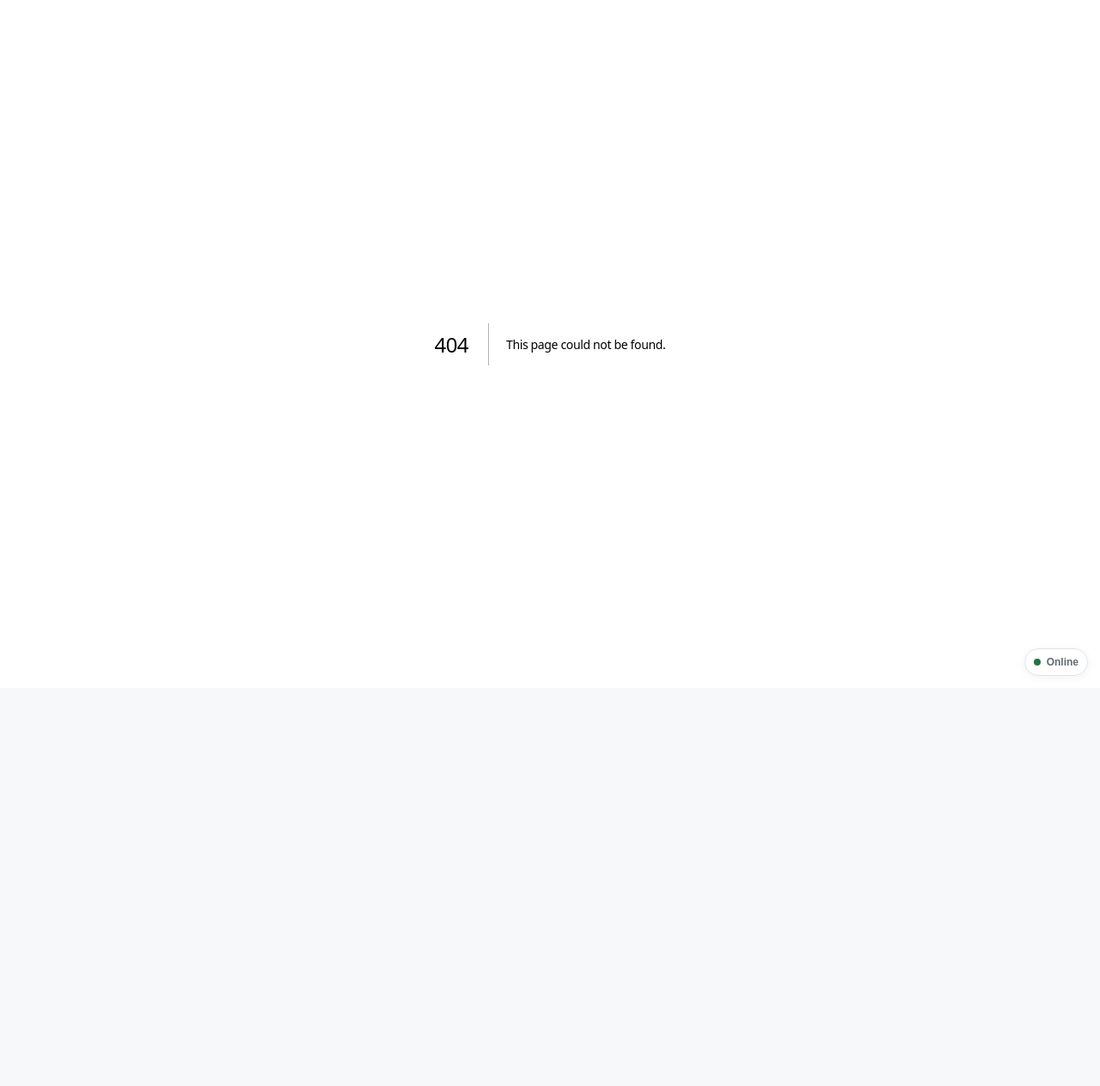
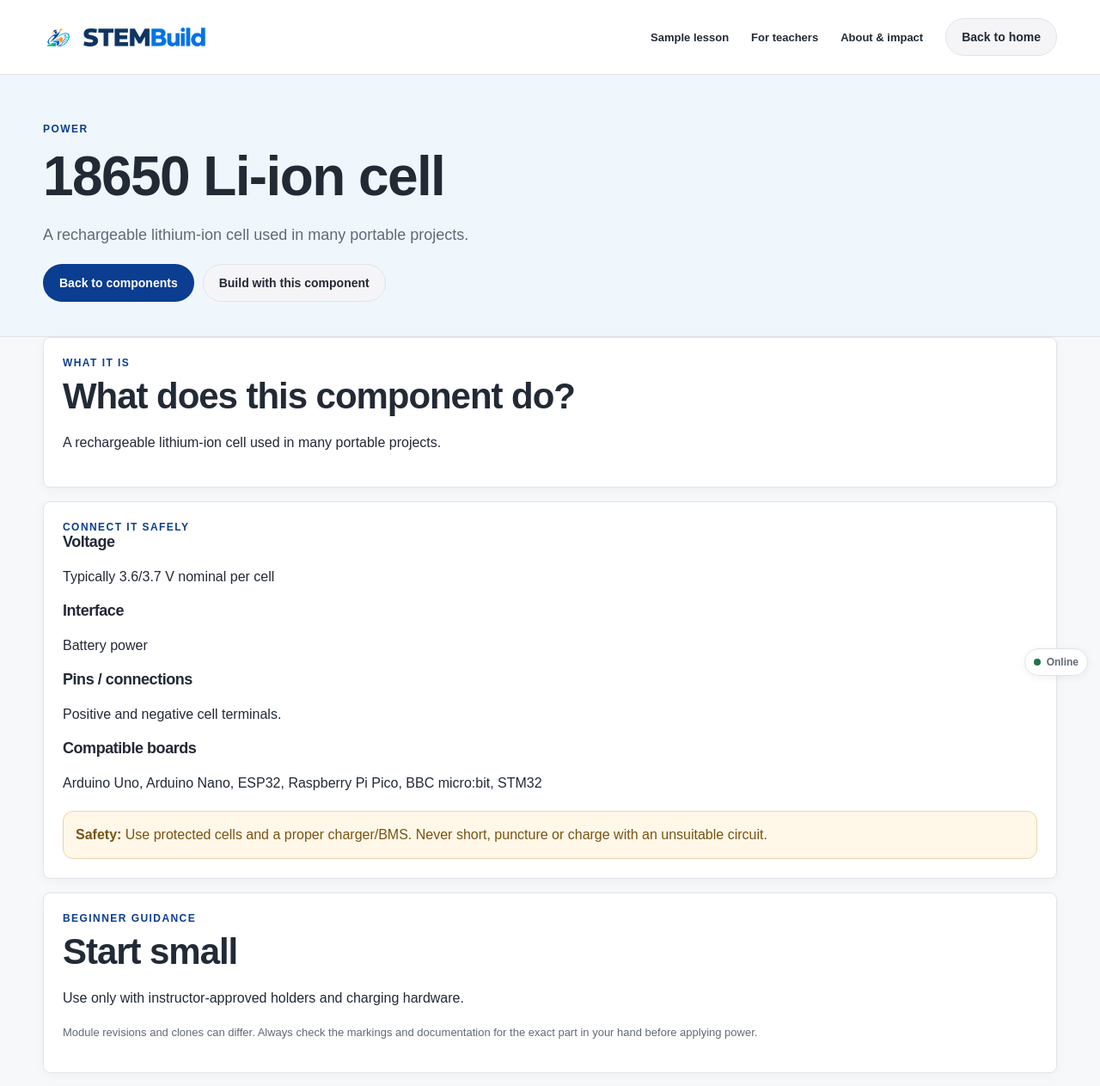
Before and after one commit to cath365/STEMBuild-, a Next.js app: page /components/18650 in a window 1280 px wide. Before the commit this address had no page. Shown: the top 1263 px of the page at 86% size. Before the commit the page ends 800 px from the top, so only its background shows below. Built offline with nearby package versions, Linux system fonts and the light colour scheme.

Commit message:
learn: add component detail pages

```diff
--- /dev/null
+++ b/src/app/components/[slug]/page.tsx
@@ -0,0 +1,95 @@
+import type { Metadata } from "next";
+import Link from "next/link";
+import { notFound } from "next/navigation";
+import { PublicHeader } from "@/components/public-header";
+import { PublicFooter } from "@/components/public-footer";
+import { componentBySlug, componentCatalog, projectsUsingComponent } from "@/lib/build-catalog";
+
+export function generateStaticParams() {
+  return componentCatalog.map((item) => ({ slug: item.slug }));
+}
+
+export async function generateMetadata({ params }: { params: Promise<{ slug: string }> }): Promise<Metadata> {
+  const { slug } = await params;
+  const item = componentBySlug(slug);
+  if (!item) return {};
+  return { title: item.name, description: item.summary };
+}
+
+export default async function ComponentDetailPage({ params }: { params: Promise<{ slug: string }> }) {
+  const { slug } = await params;
+  const item = componentBySlug(slug);
+  if (!item) notFound();
+  const projects = projectsUsingComponent(item.slug);
+
+  return <div>
+    <PublicHeader />
+    <main>
+      <section className="sample-hero">
+        <div className="container">
+          <div className="eyebrow">{item.category}</div>
+          <h1>{item.name}</h1>
+          <p className="lead">{item.summary}</p>
+          <div className="inline" style={{marginTop:18}}>
+            <Link className="btn btn-primary" href="/components">Back to components</Link>
+            {projects[0] ? <Link className="btn" href={`/build/${projects[0].slug}`}>Build with this component</Link> : null}
+          </div>
+        </div>
+      </section>
+
+      <div className="container component-detail-layout">
+        <article className="stack">
+          <section className="card">
+            <div className="eyebrow">What it is</div>
+            <h2 style={{marginTop:8}}>What does this component do?</h2>
+            <p>{item.summary}</p>
+          </section>
+
+          <section className="card">
+            <div className="eyebrow">Connect it safely</div>
+            <div className="component-detail-grid">
+              <div><h3>Voltage</h3><p>{item.voltage}</p></div>
+              <div><h3>Interface</h3><p>{item.interface}</p></div>
+              <div><h3>Pins / connections</h3><p>{item.pins}</p></div>
+              <div><h3>Compatible boards</h3><p>{item.compatibleBoards.join(", ")}</p></div>
+            </div>
+            <div className="notice" style={{marginTop:18}}><strong>Safety:</strong> {item.safety}</div>
+          </section>
+
+          <section className="card">
+            <div className="eyebrow">Beginner guidance</div>
+            <h2 style={{marginTop:8}}>Start small</h2>
+            <p>{item.beginnerTip}</p>
+            <p className="small muted">Module revisions and clones can differ. Always check the markings and documentation for the exact part in your hand before applying power.</p>
+          </section>
+
+          <section className="card">
+            <div className="eyebrow">Build something</div>
+            <h2 style={{marginTop:8}}>Projects that use {item.name}</h2>
+            {projects.length ? <div className="project-match-grid" style={{marginTop:18}}>{projects.map((project) => <div className="card card-muted" key={project.slug}>
+              <div className="inline"><span className="badge">{project.level}</span><span className="badge">{project.area}</span></div>
+              <h3 style={{marginTop:12}}>{project.title}</h3>
+              <p className="small muted">{project.summary}</p>
+              <Link className="text-link" href={`/build/${project.slug}`}>Open Build Mode →</Link>
+            </div>)}</div> : <p className="muted">No public build is linked to this component yet.</p>}
+          </section>
+        </article>
+
+        <aside className="stack">
+          <div className="card">
+            <div className="eyebrow">STEMBuild rule</div>
+            <h3 style={{marginTop:8}}>Never guess a pinout.</h3>
+            <p className="small muted">If the physical module in your hand does not match the labels shown in a lesson, stop and verify the exact board/module before connecting power.</p>
+          </div>
+          <div className="card">
+            <div className="eyebrow">Next step</div>
+            <h3 style={{marginTop:8}}>Add it to your kit</h3>
+            <p className="small muted">Use My Components to tell STEMBuild which parts you own and see which projects you can build now.</p>
+            <Link className="btn" href="/components">Open My Components</Link>
+          </div>
+        </aside>
+      </div>
+    </main>
+    <PublicFooter />
+  </div>;
+}
```
